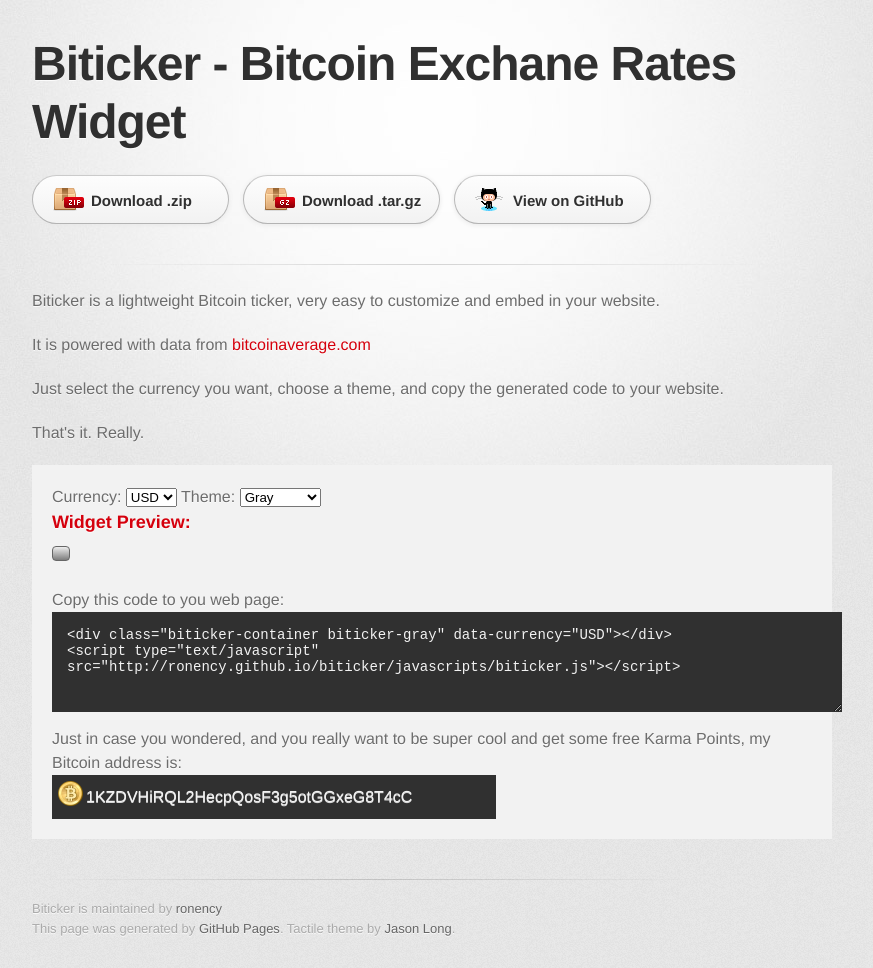
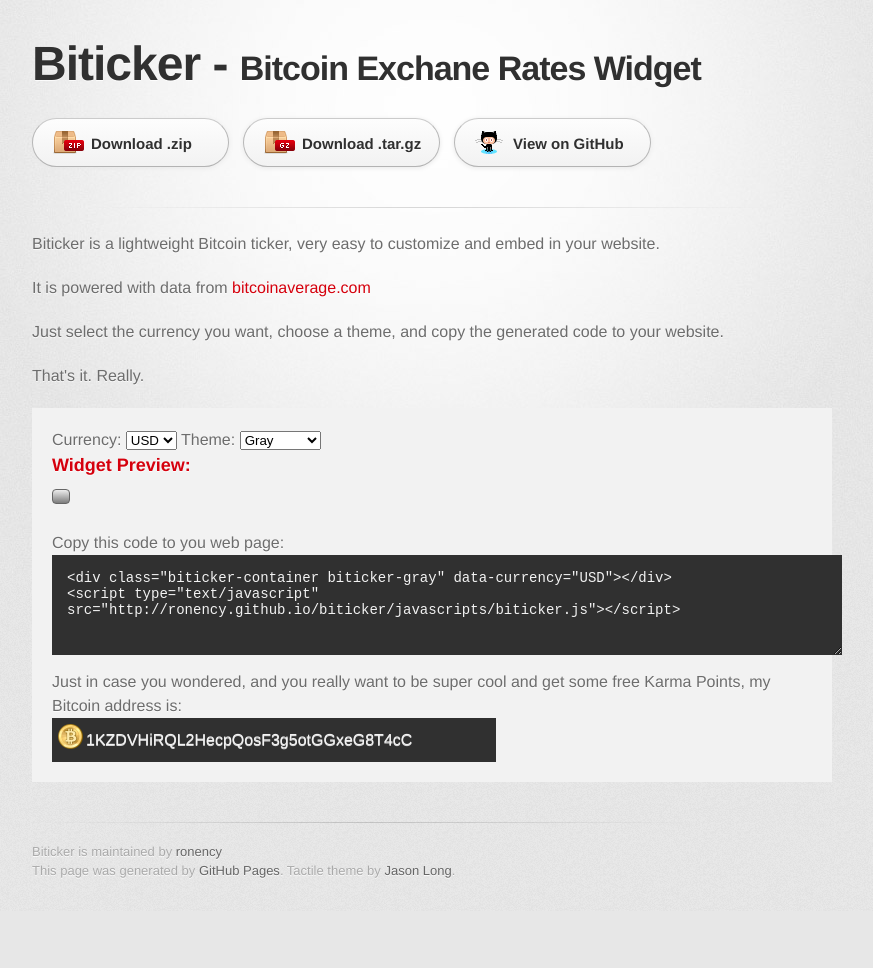
Before and after one commit to ronency/biticker, a plain HTML site: page index.html in a window 1280 px wide. Shown: the whole page, without its empty margins (208-1081 px from the left). After the commit the page ends 911 px from the top, so only its background shows below. Drawn offline with nearby package versions, Linux system fonts and the light colour scheme; no server answers; a web font is replaced by a local one.

Commit message:
Update index.html

```diff
--- a/index.html
+++ b/index.html
@@ -20,7 +20,7 @@
     <div id="container">
       <div class="inner">
         <header>
-          <h1>Biticker - <span>Bitcoin Exchane Rates Widget</span></h1>
+          <h1>Biticker - <span style="font-size:34px;font-weight:bold;">Bitcoin Exchane Rates Widget</span></h1>
         </header>
         <section id="downloads" class="clearfix">
           <a href="https://github.com/ronency/biticker/zipball/master" id="download-zip" class="button"><span>Download .zip</span></a>
```
